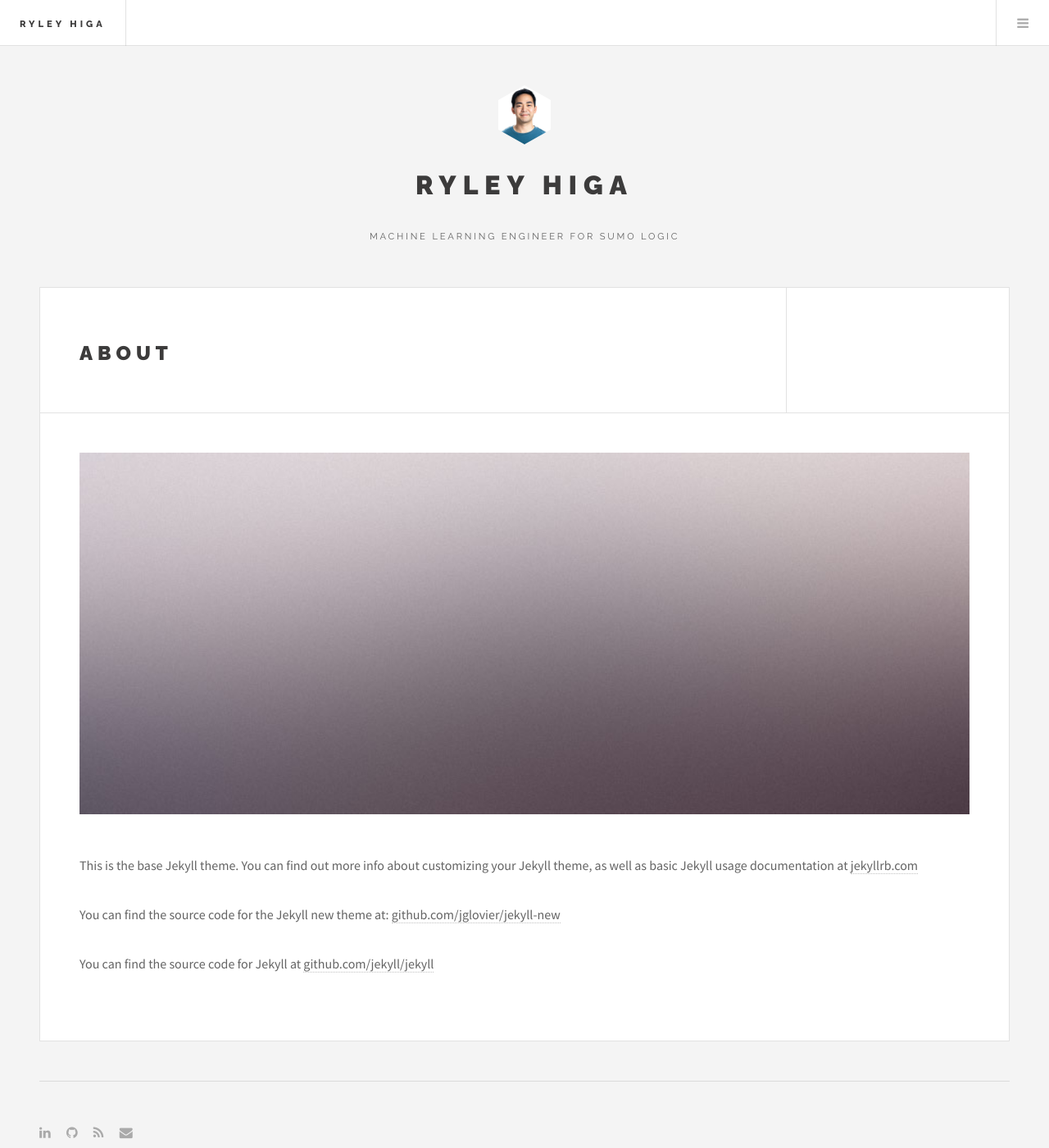
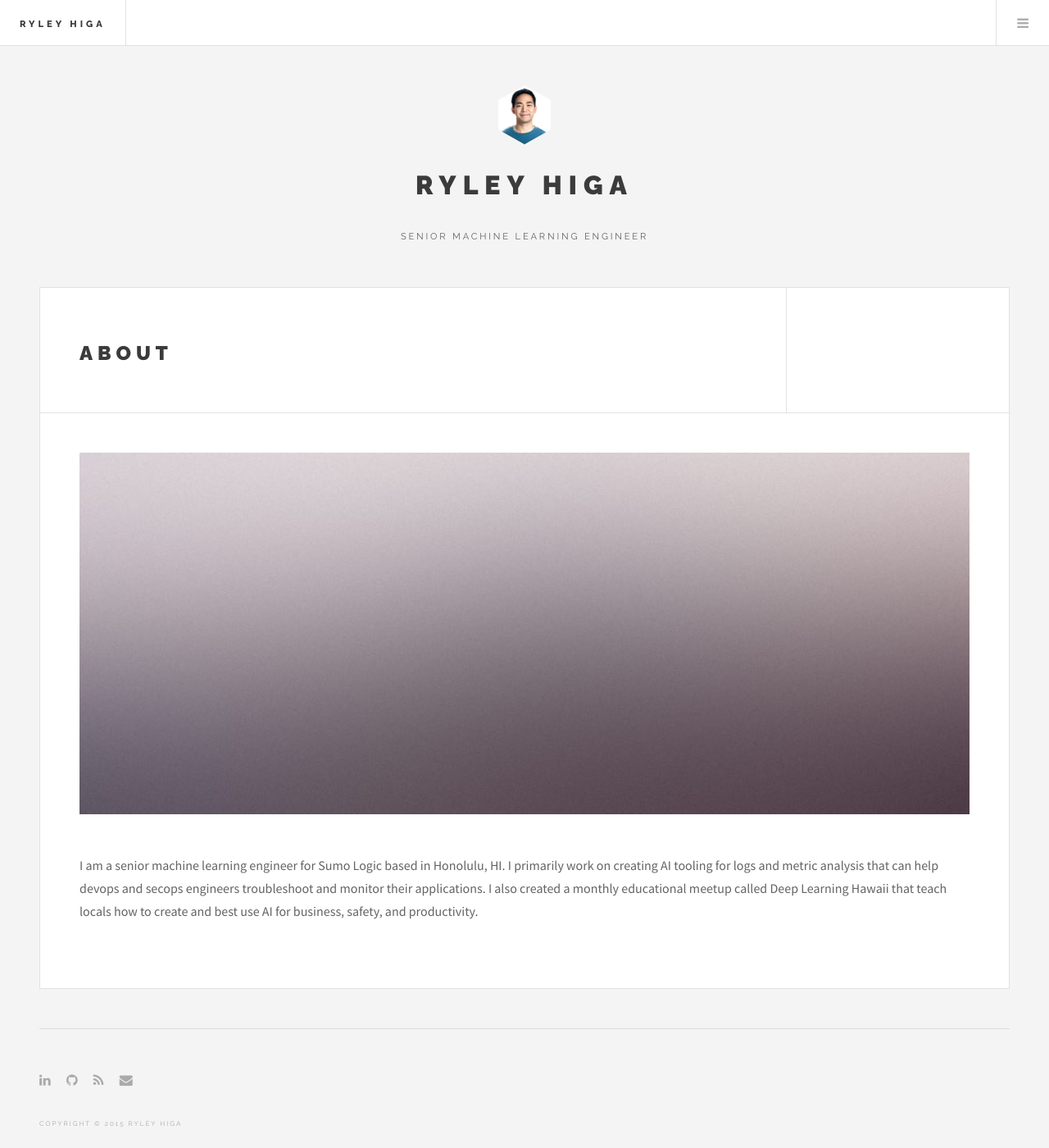
Before and after one commit to rhiga2/rhiga2.github.io, a Jekyll site: the page built from about.md, in a window 1280 px wide and 1400 px high. Shown: the whole window at 82% size. Built offline with Jekyll 4.4.1, drawn with Linux system fonts in a browser that asks for light colours.

Commit message:
Update about me and config

```diff
--- a/_config.yml
+++ b/_config.yml
@@ -2,9 +2,10 @@
 title: Ryley Higa
 email: ryley.higa2@gmail.com
 description: > # this means to ignore newlines until "baseurl:"
-  I am a machine learning engineer for Sumo Logic interested in AI transparency.
+  I am a senior machine learning engineer for Sumo Logic that creates human-in-the-loop AI tools for prductivity,
+  troubleshooting, and safety.
 slogan: >
-  Machine learning engineer for Sumo Logic
+  Senior Machine learning Engineer
 baseurl: "" # the subpath of your site, e.g. /blog/
 url: "http://rhiga2.github.io/" # the base hostname & protocol for your site
 linkedin_username: ryleyhiga
--- a/about.md
+++ b/about.md
@@ -5,8 +5,4 @@
 image: /images/pic02.jpg
 ---
 
-This is the base Jekyll theme. You can find out more info about customizing your Jekyll theme, as well as basic Jekyll usage documentation at [jekyllrb.com](http://jekyllrb.com/)
-
-You can find the source code for the Jekyll new theme at: [github.com/jglovier/jekyll-new](https://github.com/jglovier/jekyll-new)
-
-You can find the source code for Jekyll at [github.com/jekyll/jekyll](https://github.com/jekyll/jekyll)
+I am a senior machine learning engineer for Sumo Logic based in Honolulu, HI. I primarily work on creating AI tooling for logs and metric analysis that can help devops and secops engineers troubleshoot and monitor their applications. I also created a monthly educational meetup called Deep Learning Hawaii that teach locals how to create and best use AI for business, safety, and productivity.
```
